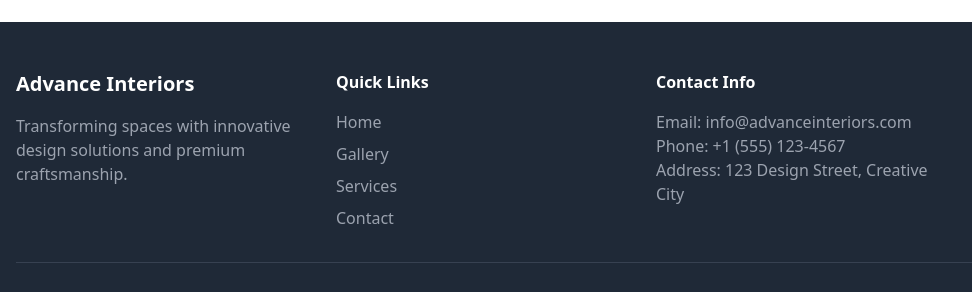
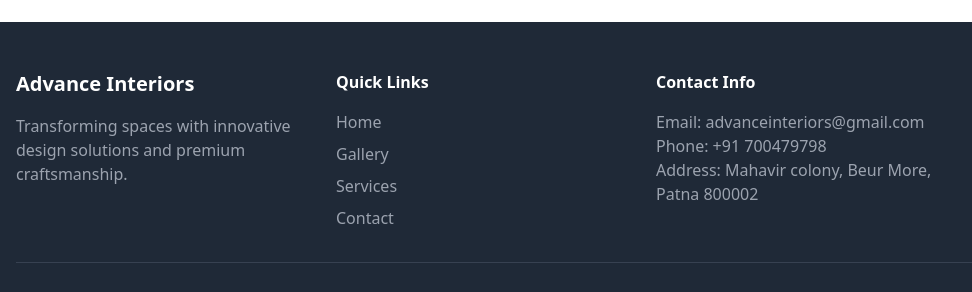
Before and after one commit to kettest96/Advance-Interiors, a plain HTML site: page index.html in a window 1280 px wide. Shown: the part 3118-3410 px from the top of the page, 0-972 px from the left. Drawn offline with nearby package versions, Linux system fonts and the light colour scheme.

Commit message:
added contacts details

```diff
--- a/index.html
+++ b/index.html
@@ -282,9 +282,9 @@
                 </div>
                 <div>
                     <h4 class="font-semibold mb-4">Contact Info</h4>
-                    <p class="text-gray-400">Email: info@advanceinteriors.com</p>
-                    <p class="text-gray-400">Phone: +1 (555) 123-4567</p>
-                    <p class="text-gray-400">Address: 123 Design Street, Creative City</p>
+                    <p class="text-gray-400">Email: advanceinteriors@gmail.com</p>
+                    <p class="text-gray-400">Phone: +91 700479798</p>
+                    <p class="text-gray-400">Address: Mahavir colony, Beur More, Patna 800002</p>
                 </div>
                 <div>
                     <h4 class="font-semibold mb-4">Follow Us</h4>
```
